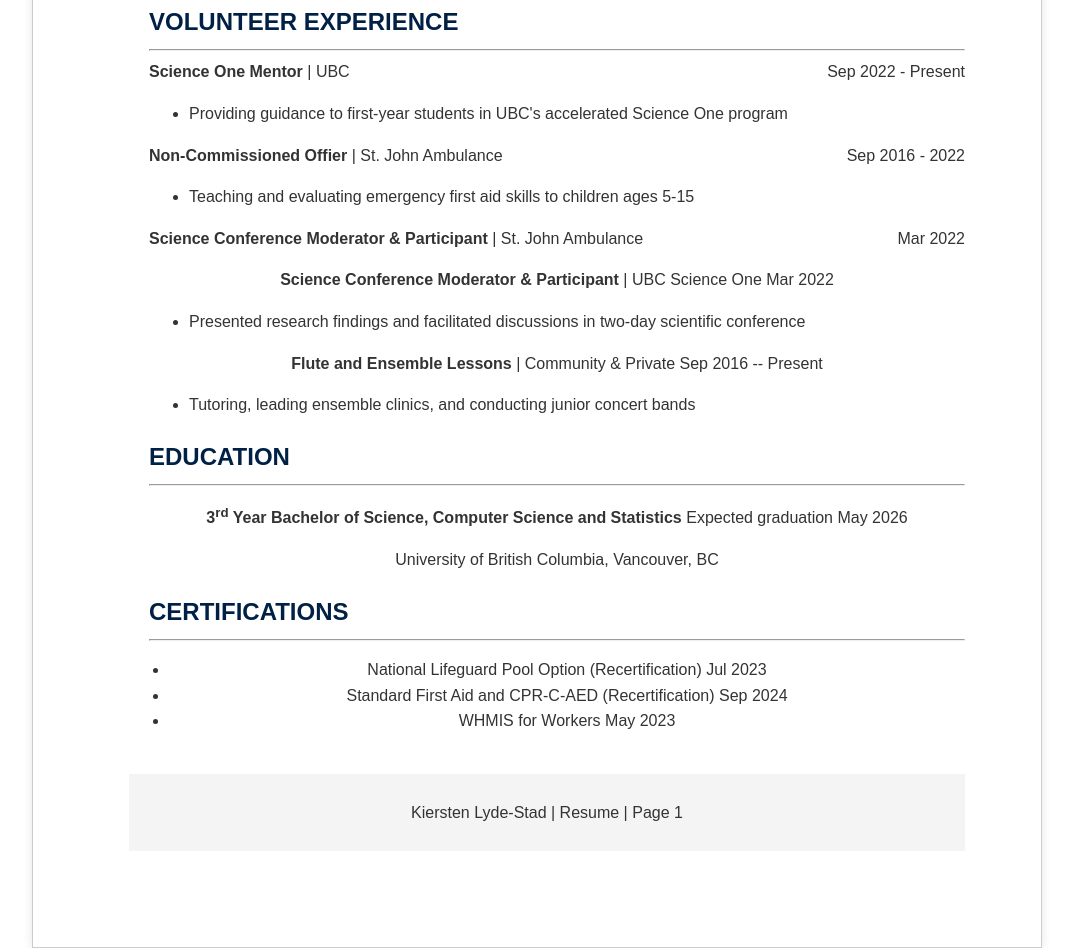
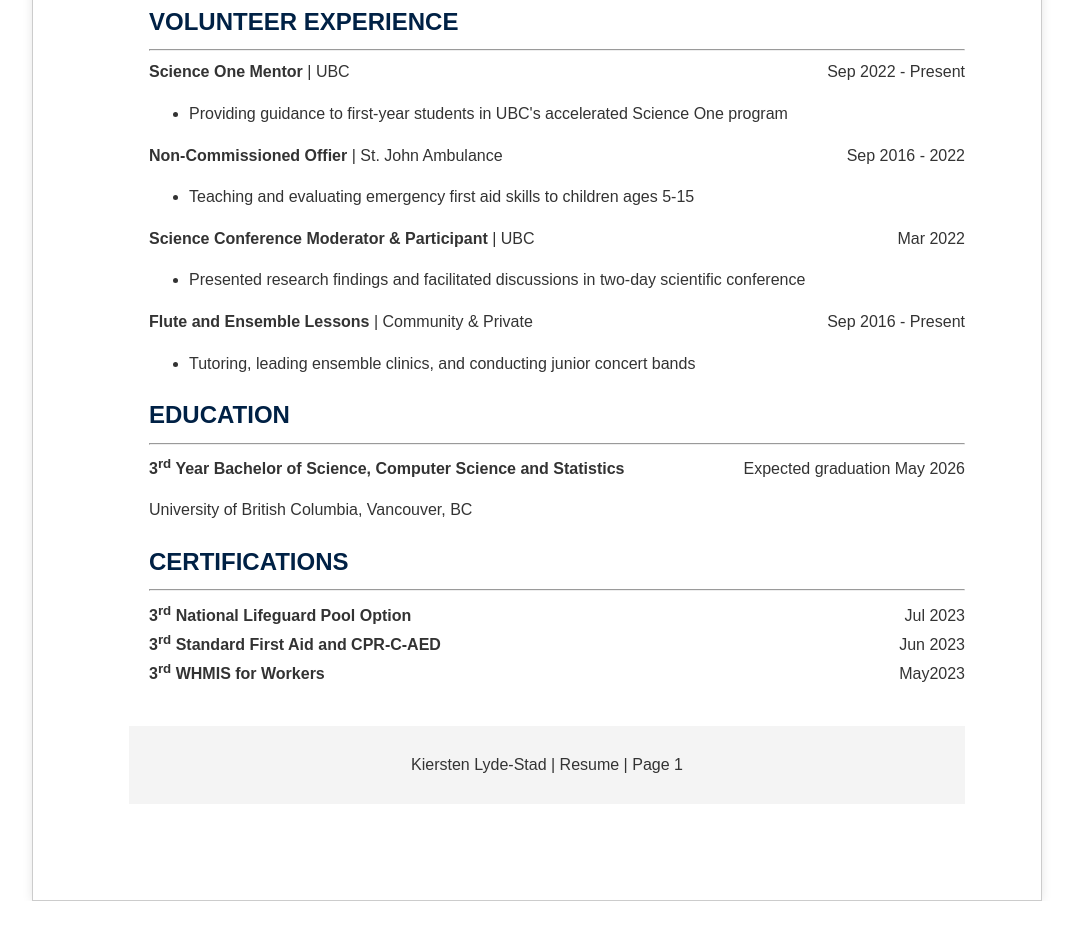
Before and after one commit to klydestad/kierstenly-project, a plain HTML site: page kiersten-lyde-stad-resume-html.html in a window 1280 px wide. Shown: the part 1831-2779 px from the top of the page, without its empty margins (103-1176 px from the left). After the commit the page ends 2732 px from the top, so only its background shows below. Drawn offline with Linux system fonts and the light colour scheme.

Commit message:
edited certs on resume

```diff
--- a/kiersten-lyde-stad-resume-html.html
+++ b/kiersten-lyde-stad-resume-html.html
@@ -200,15 +200,17 @@
                 </ul>
 
                 <div style="display: flex; justify-content: space-between; align-items: baseline;">
-                    <p style="margin: 0;"><strong>Science Conference Moderator & Participant</strong> | St. John Ambulance</p>
+                    <p style="margin: 0;"><strong>Science Conference Moderator & Participant</strong> | UBC</p>
                     <span>Mar 2022</span>
                 </div>
-                <p><strong>Science Conference Moderator & Participant</strong> | <span style="text-align: right;">UBC Science One Mar 2022</span></p>
                 <ul style="padding-left: 40px; text-align: left;">
                     <li>Presented research findings and facilitated discussions in two-day scientific conference</li>
                 </ul>
 
-                <p><strong>Flute and Ensemble Lessons</strong> | <span style="text-align: right;">Community & Private Sep 2016 -- Present</span></p>
+                <div style="display: flex; justify-content: space-between; align-items: baseline;">
+                    <p style="margin: 0;"><strong>Flute and Ensemble Lessons</strong> | Community & Private</p>
+                    <span>Sep 2016 - Present</span>
+                </div>
                 <ul style="padding-left: 40px; text-align: left;">
                     <li>Tutoring, leading ensemble clinics, and conducting junior concert bands</li>
                 </ul>
@@ -217,18 +219,28 @@
             <div class="section">
                 <h2 style="text-align: left;">EDUCATION</h2>
                 <hr> <!-- Dividing line -->
-                <p><strong>3<sup>rd</sup> Year Bachelor of Science, Computer Science and Statistics</strong> Expected graduation May 2026</p>
-                <p>University of British Columbia, Vancouver, BC</p>
+                <div style="display: flex; justify-content: space-between; align-items: baseline;">
+                    <p style="margin: 0;"><strong>3<sup>rd</sup> Year Bachelor of Science, Computer Science and Statistics</strong></p>
+                    <span>Expected graduation May 2026</span>
+                </div>
+                <p style="text-align: left;">University of British Columbia, Vancouver, BC</p>
             </div>
 
             <div class="section">
                 <h2 style="text-align: left;">CERTIFICATIONS</h2>
                 <hr> <!-- Dividing line -->
-                <ul>
-                    <li>National Lifeguard Pool Option (Recertification) Jul 2023</li>
-                    <li>Standard First Aid and CPR-C-AED (Recertification) Sep 2024</li>
-                    <li>WHMIS for Workers May 2023</li>
-                </ul>
+                <div style="display: flex; justify-content: space-between; align-items: baseline;">
+                    <p style="margin: 0;"><strong>3<sup>rd</sup> National Lifeguard Pool Option</strong></p>
+                    <span>Jul 2023</span>
+                </div>
+                <div style="display: flex; justify-content: space-between; align-items: baseline;">
+                    <p style="margin: 0;"><strong>3<sup>rd</sup> Standard First Aid and CPR-C-AED </strong></p>
+                    <span>Jun 2023</span>
+                </div>
+                <div style="display: flex; justify-content: space-between; align-items: baseline;">
+                    <p style="margin: 0;"><strong>3<sup>rd</sup> WHMIS for Workers </strong></p>
+                    <span>May2023</span>
+                </div>
             </div>
         </div>
 
```
